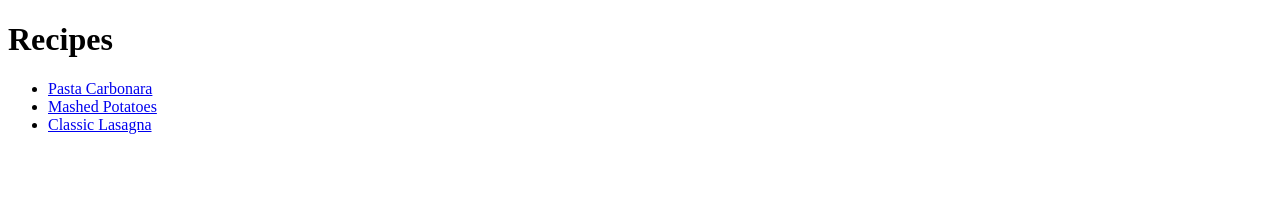
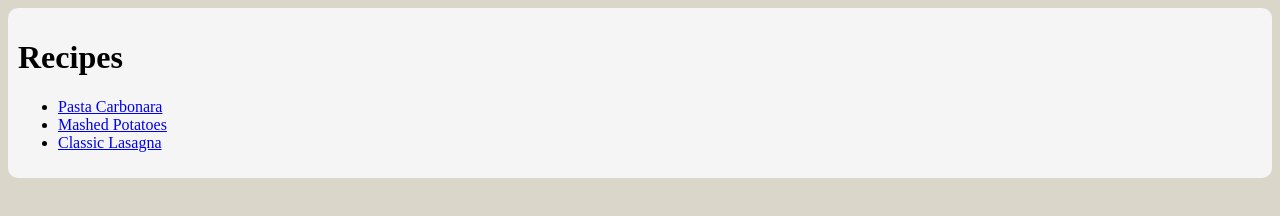
Before and after one commit to PavelProvotorov/odin-recipes, a plain HTML site: page index.html in a window 1280 px wide. Drawn offline with Linux system fonts and the light colour scheme.

Commit message:
Added placeholder CSS file

```diff
--- a/index.html
+++ b/index.html
@@ -4,17 +4,21 @@
 
 <head>
     <meta charset="UTF-8">
+    <link rel="stylesheet" href="styles.css">
     <title>Homepage</title>
 </head>
 
 <body>
+    <div>
         <h1>Recipes</h1>
+        <p>
             <ul>
                 <li><a href="recipes/carbonara.html">Pasta Carbonara</a></li>
                 <li><a href="recipes/mashed_potatoes.html">Mashed Potatoes</a></li>
                 <li><a href="recipes/lasagna.html">Classic Lasagna</a></li>
             </ul>
-    <p></p>
+        </p>
+    </div>
 </body>
 
 </html>
--- /dev/null
+++ b/styles.css
@@ -0,0 +1,13 @@
+body {
+    background-color: #dbd6ca;
+}
+
+div {
+    color: black;
+    background-color: whitesmoke;
+    border-radius: 10px;
+    padding-top: 10px;
+    padding-bottom: 10px;
+    padding-right: 10px;
+    padding-left: 10px;
+  }
```
Lines whose indentation alone changed are shown as unchanged.
